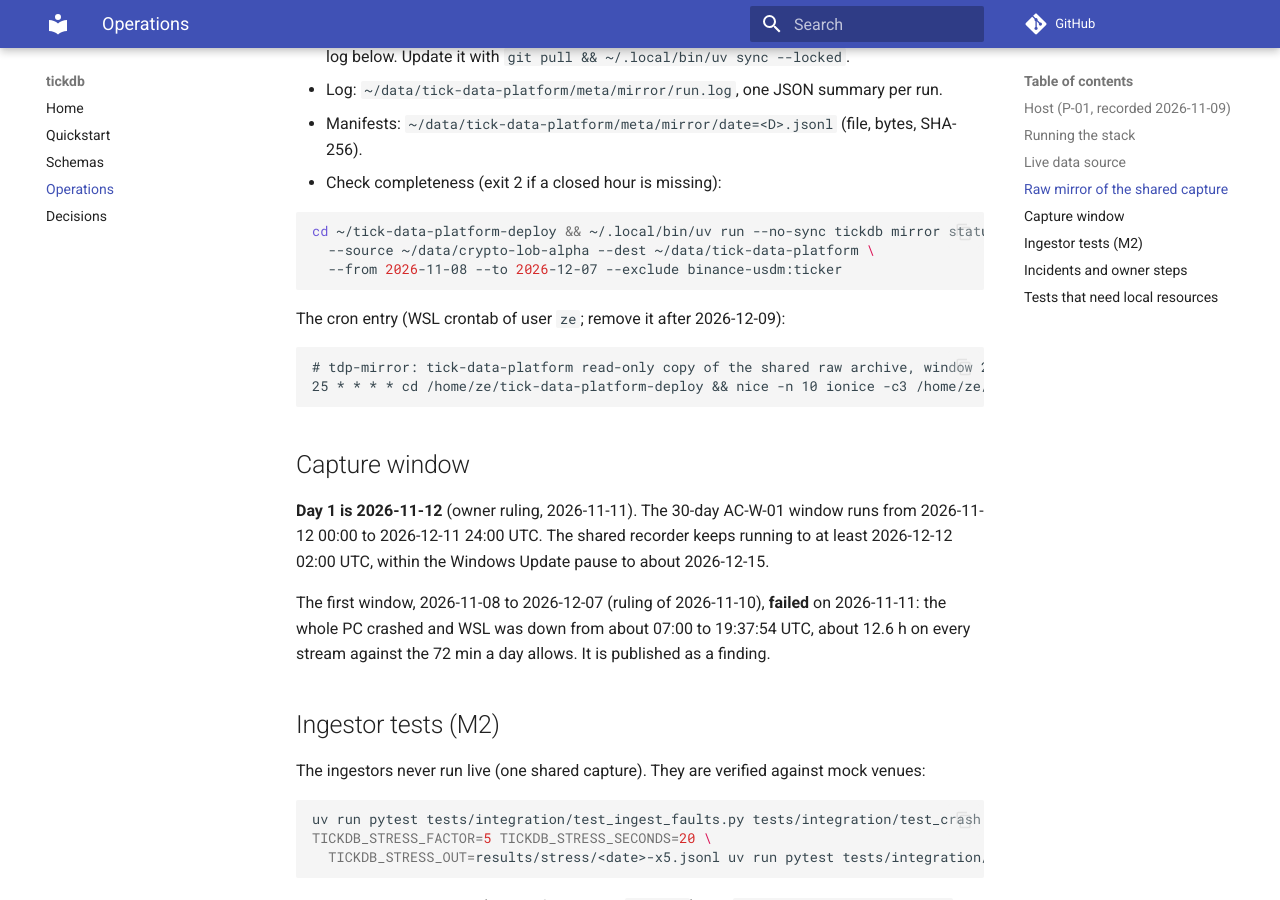
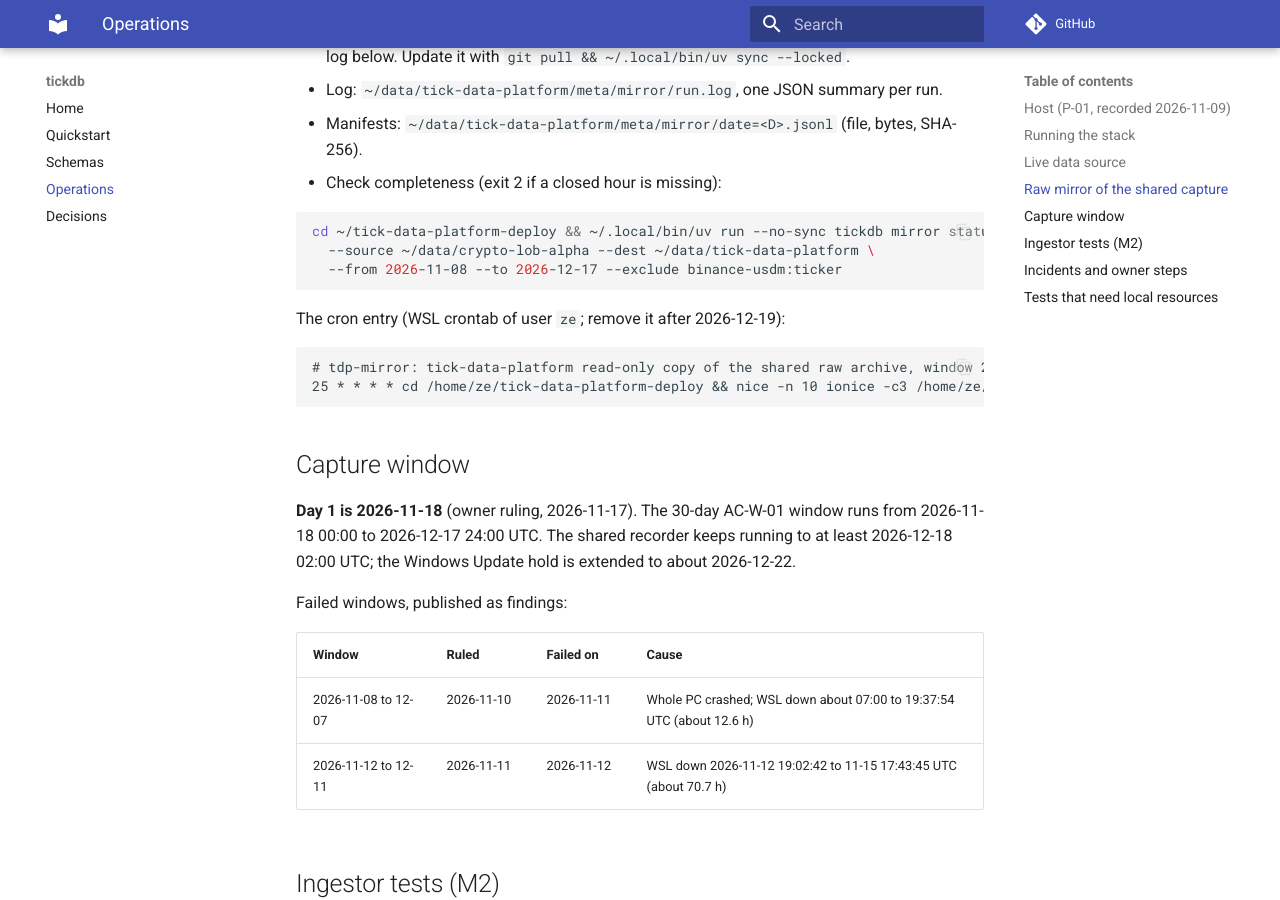
Before and after one commit to avmhdt/tick-data-platform, an MkDocs documentation site: the page built from docs/operations.md, in a window 1280 px wide and 900 px high, scrolled down 1611 px. Built offline with MkDocs 1.6.1 and Material for MkDocs 9.7.7, drawn with Linux system fonts in a browser that asks for light colours; comment, search, counter and statistics services are not loaded; some of the changed text lies outside the part shown.

Commit message:
Record the second host outage, the move to G: and the owner's window 2026-11-18 to 12-17

````diff
--- a/docs/operations.md
+++ b/docs/operations.md
@@ -59,25 +59,28 @@ job copies each closed hour into `$DATA_ROOT/raw/external/lob-alpha/`.
 ```bash
 cd ~/tick-data-platform-deploy && ~/.local/bin/uv run --no-sync tickdb mirror status \
   --source ~/data/crypto-lob-alpha --dest ~/data/tick-data-platform \
-  --from 2026-11-08 --to 2026-12-07 --exclude binance-usdm:ticker
+  --from 2026-11-08 --to 2026-12-17 --exclude binance-usdm:ticker
 ```
 
-The cron entry (WSL crontab of user `ze`; remove it after 2026-12-09):
+The cron entry (WSL crontab of user `ze`; remove it after 2026-12-19):
 
 ```cron
 # tdp-mirror: tick-data-platform read-only copy of the shared raw archive, window 2026-11-08..12-07. Remove after 2026-12-09.
-25 * * * * cd /home/ze/tick-data-platform-deploy && nice -n 10 ionice -c3 /home/ze/.local/bin/uv run --no-sync tickdb mirror run --source /home/ze/data/crypto-lob-alpha --dest /home/ze/data/tick-data-platform --from 2026-11-08 --to 2026-12-07 --exclude binance-usdm:ticker --guard-path /mnt/d --floor-gb 150 --rate-mb 8 >> /home/ze/data/tick-data-platform/meta/mirror/run.log 2>&1 # tdp-mirror
+25 * * * * cd /home/ze/tick-data-platform-deploy && nice -n 10 ionice -c3 /home/ze/.local/bin/uv run --no-sync tickdb mirror run --source /home/ze/data/crypto-lob-alpha --dest /home/ze/data/tick-data-platform --from 2026-11-08 --to 2026-12-17 --exclude binance-usdm:ticker --guard-path /mnt/g --floor-gb 150 --rate-mb 8 >> /home/ze/data/tick-data-platform/meta/mirror/run.log 2>&1 # tdp-mirror
 ```
 
 ## Capture window
 
-**Day 1 is 2026-11-12** (owner ruling, 2026-11-11). The 30-day AC-W-01 window runs from
-2026-11-12 00:00 to 2026-12-11 24:00 UTC. The shared recorder keeps running to at least
-2026-12-12 02:00 UTC, within the Windows Update pause to about 2026-12-15.
+**Day 1 is 2026-11-18** (owner ruling, 2026-11-17). The 30-day AC-W-01 window runs from
+2026-11-18 00:00 to 2026-12-17 24:00 UTC. The shared recorder keeps running to at least
+2026-12-18 02:00 UTC; the Windows Update hold is extended to about 2026-12-22.
 
-The first window, 2026-11-08 to 2026-12-07 (ruling of 2026-11-10), **failed** on 2026-11-11:
-the whole PC crashed and WSL was down from about 07:00 to 19:37:54 UTC, about 12.6 h on every
-stream against the 72 min a day allows. It is published as a finding.
+Failed windows, published as findings:
+
+| Window | Ruled | Failed on | Cause |
+|---|---|---|---|
+| 2026-11-08 to 12-07 | 2026-11-10 | 2026-11-11 | Whole PC crashed; WSL down about 07:00 to 19:37:54 UTC (about 12.6 h) |
+| 2026-11-12 to 12-11 | 2026-11-11 | 2026-11-12 | WSL down 2026-11-12 19:02:42 to 11-15 17:43:45 UTC (about 70.7 h) |
 
 ## Ingestor tests (M2)
 
@@ -107,6 +110,8 @@ The 5x run on 2026-11-10 (WSL, reference PC, `nice 10`) is in
 | 2026-11-09 | M1 stack check through Docker Desktop from Windows (`docker.exe compose`, a throwaway project, throwaway passwords in the shell, an empty test data folder, since removed): ClickHouse, Prometheus and Grafana all reached `healthy`; the 4 ClickHouse integration tests passed (user `tickdb` works, `default` refused, memory ratio 0.5); Prometheus target up; Grafana 13.2.5 healthy with `grafana-clickhouse-datasource` 4.23.4 installed and anonymous API access refused (401). Bind mounts through the `\\wsl.localhost` path need the containers' user set to root, so they are not representative: the real run is `make up` from Ubuntu once the integration is back. |
 | 2026-11-10 19:25 | **First cron mirror run** (deploy clone `4f3fe19`): started 19:25:01, 267 s, 263 files, 2.13 GB copied (11-10 hours 02 to 18), 365 already present, no errors. `tickdb mirror status`: every closed hour of 11-08 to 11-10 copied. Recorder ingest p99 (`scripts/recorder_impact.py`, run minutes against the 30 minutes before): median binance-usdm 215 vs 207 µs, coinbase 230 vs 266 µs, kraken 167 vs 162 µs; every maximum during the run lower than before it. **24 h soak of the mirror starts with this run** and ends after the 2026-11-11 19:25 run. |
 | 2026-11-11 07:00-19:38 | **Host crash.** WSL down about 12.6 h; the recorder restarted at 19:38:56 UTC and the mirror cron came back with it (no hour lost: the recorder was down too). The mirror's 24 h soak, 12 clean runs in (11-10 19:25 to 11-11 06:25), was cut by the host, not by a job error, and restarts with the 20:25 run; judged after the 2026-11-12 20:25 run. The interrupted 11-07 copy was finished at 19:49 (163 files, 0.95 GB, no errors). |
+| 2026-11-12 19:02 to 11-15 17:43 | **Second host outage, about 70.7 h** (WSL boot history). No raw exists for the shared capture in that span; the mirror's cron did not run (72 h hole in its log); the soak was cut again. |
+| 2026-11-17 | Project moved off the failing D: drive to `G:\trading-strategy-brainstorm\tick-data-platform` (`/mnt/g/...`); WSL runs from `G:\WSL\Ubuntu`, Docker's disk from `G:\Docker`. WSL down 18:17:46 to 18:58:01 UTC for the move. The mirror's guard path is `/mnt/g`. The stack was recreated from `/mnt/g` so its config mounts no longer point at D:. The deploy clone moved to `m3-archive` (the daily job had failed since 11-13 with "No such command 'scheduler'"). The copy-job soak restarts with the 20:25 run. |
 
 ## Tests that need local resources
 
````
Also changed, not shown: docs/decisions.md (+4 -2 lines).
